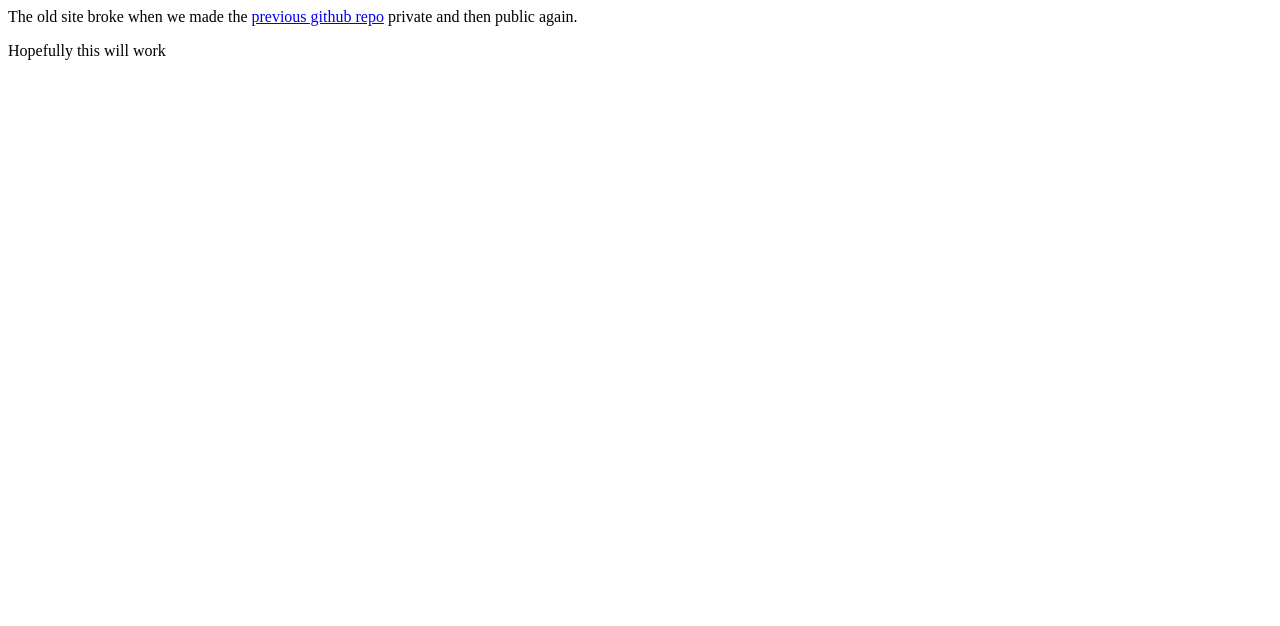
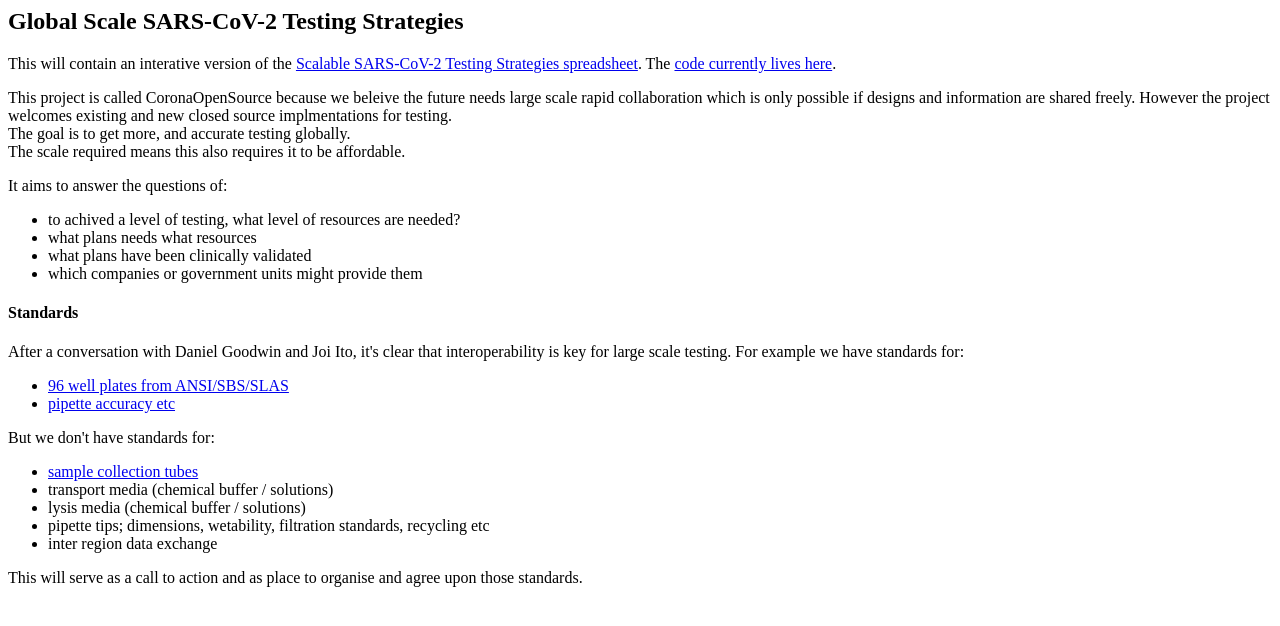
Before and after one commit to CoronaOpenSource/CoronaOpenSource.github.io, a plain HTML site: page index.html in a window 1280 px wide. Drawn offline with Linux system fonts and the light colour scheme.

Commit message:
Initial call to action

```diff
--- a/index.html
+++ b/index.html
@@ -1,10 +1,39 @@
 <html>
 <body>
+  <h2>Global Scale SARS-CoV-2 Testing Strategies</h2>
   <p>
-    The old site broke when we made the <a href="https://github.com/coronaopensource/coronaopensource.github.io-old">previous github repo</a> private and then public again.
+    This will contain an interative version of the <a href="https://docs.google.com/spreadsheets/d/1vgjfj3HQX269kGi21wtF6sfsjLfuOe-NWLp2GT7XMjE/edit#gid=0">Scalable SARS-CoV-2 Testing Strategies spreadsheet</a>.  The <a href="https://github.com/TheWorldSim/SARS-CoV-2-testing">code currently lives here</a>.
   </p>
   <p>
-    Hopefully this will work
+    This project is called CoronaOpenSource because we beleive the future needs large scale rapid collaboration which is only possible if designs and information are shared freely.  However the project welcomes existing and new closed source implmentations for testing.
+    <br>The goal is to get more, and accurate testing globally.
+    <br>The scale required means this also requires it to be affordable.
+  </p>
+  <p>
+    It aims to answer the questions of:
+    <ul>
+      <li>to achived a level of testing, what level of resources are needed?</li>
+      <li>what plans needs what resources</li>
+      <li>what plans have been clinically validated</li>
+      <li>which companies or government units might provide them</li>
+    </ul>
+  </p>
+  <p>
+    <h4>Standards</h4>
+    After a conversation with Daniel Goodwin and Joi Ito, it's clear that interoperability is key for large scale testing.  For example we have standards for:
+    <ul>
+      <li><a href="https://slas.org/SLAS/assets/File/ANSI_SLAS_4-2004_WellPositions.pdf">96 well plates from ANSI/SBS/SLAS</a></li>
+      <li><a href="https://www.google.com/search?q=iso+8655&oq=iso+8655">pipette accuracy etc</a></li>
+    </ul>
+    But we don't have standards for:
+    <ul>
+      <li><a href="https://medium.com/@danielrgoodwin/architecting-the-biocensus-9da1d3399359">sample collection tubes</a></li>
+      <li>transport media (chemical buffer / solutions)</li>
+      <li>lysis media (chemical buffer / solutions)</li>
+      <li>pipette tips; dimensions, wetability, filtration standards, recycling etc</li>
+      <li>inter region data exchange</li>
+    </ul>
+    This will serve as a call to action and as place to organise and agree upon those standards.
   </p>
 </body>
 </html>
```
